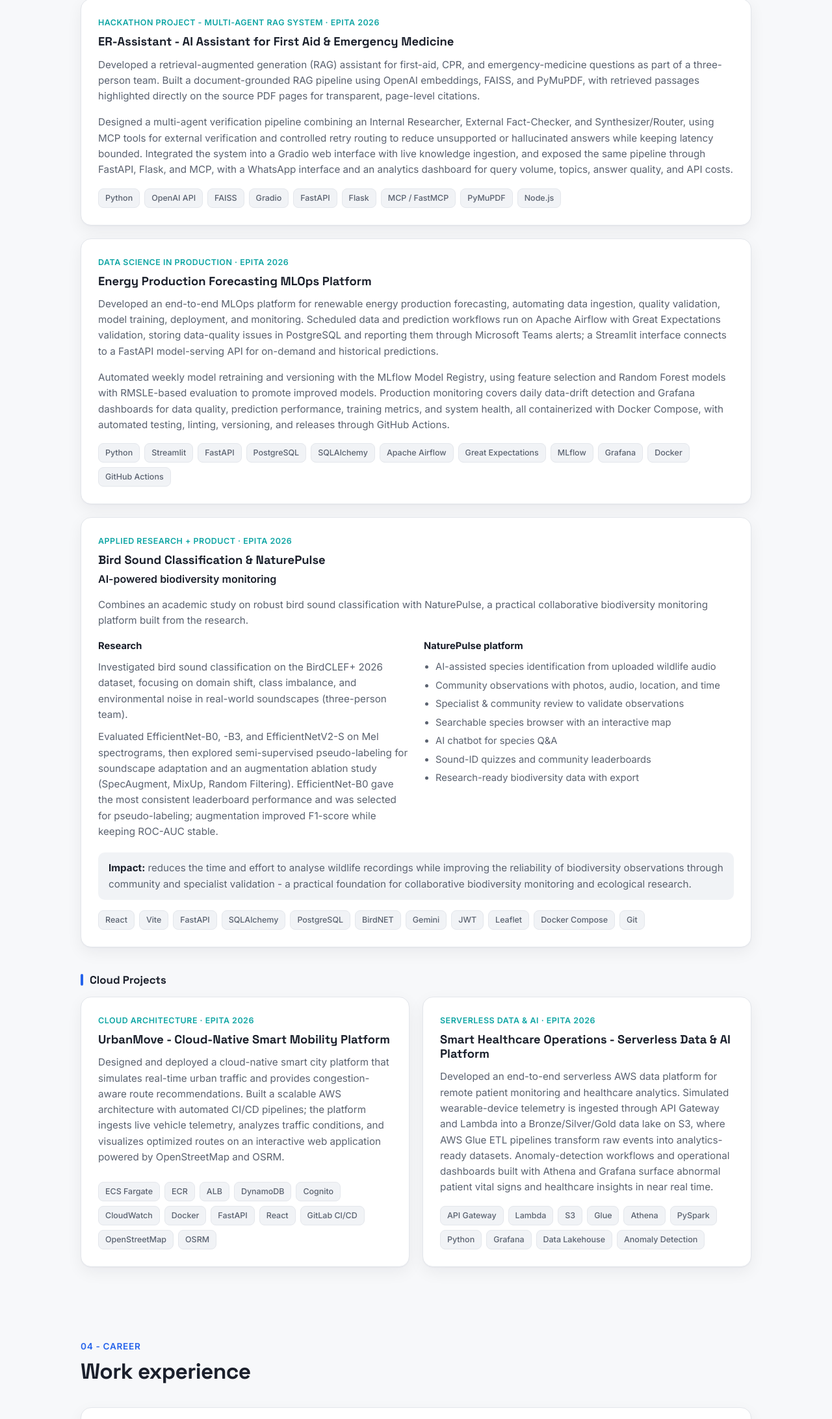
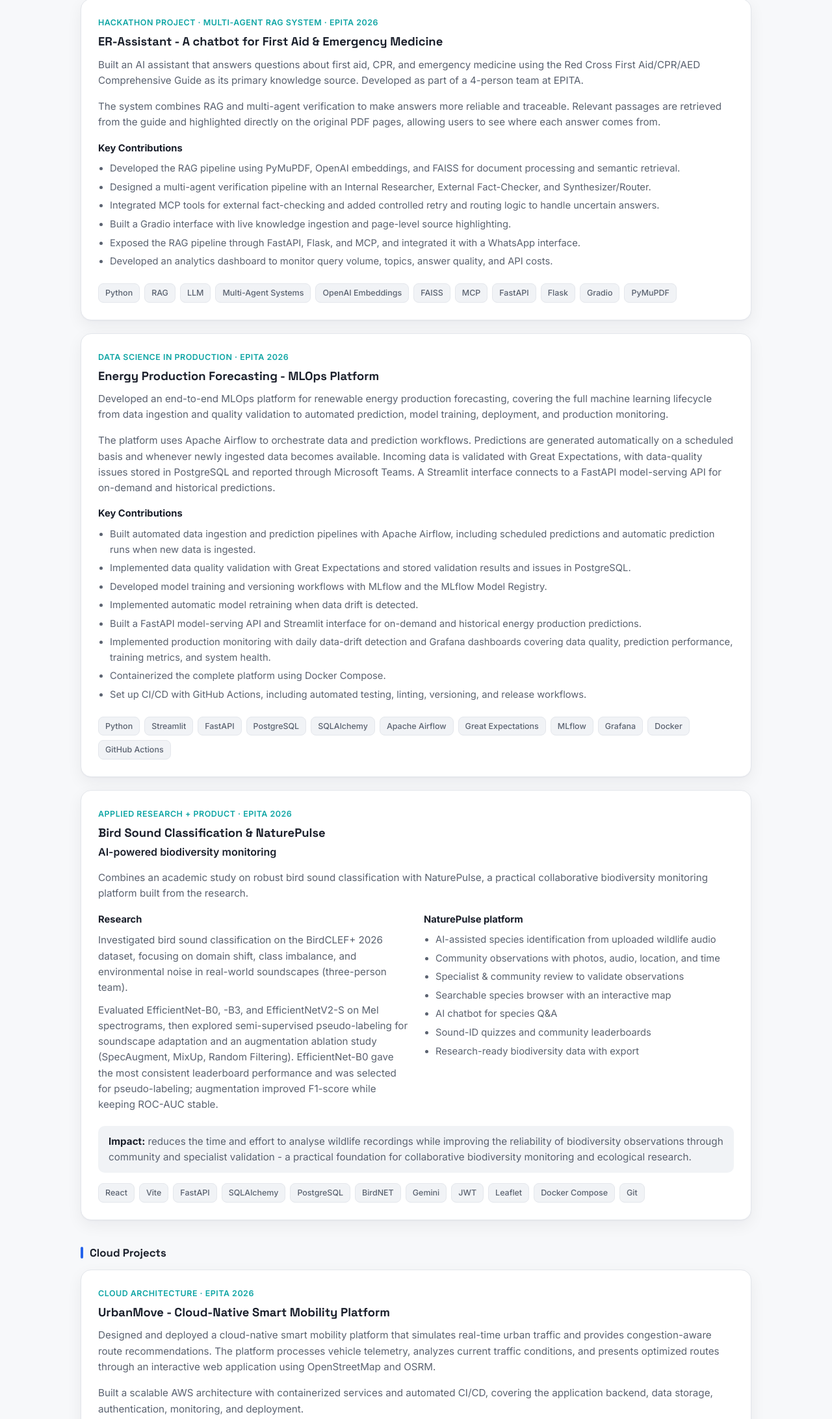
Before and after one commit to t-sapalyu/aboutme, a plain HTML site: page index.html in a window 1280 px wide. Shown: the part 1658-3842 px from the top of the page at 65% size. Drawn offline with Linux system fonts and the light colour scheme.

Commit message:
Update project descriptions, roles, and site URL
Refresh ER-Assistant, Energy Forecasting, UrbanMove and Smart Healthcare
cards with key contributions; update role title, skills, experience
technologies, and Open Graph/README URLs for the aboutme repo path.

Co-Authored-By: Claude Sonnet 5 <noreply@anthropic.com>

```diff
--- a/index.html
+++ b/index.html
@@ -11,7 +11,8 @@
   <meta property="og:title" content="Thin Sapal Yu - Software Engineer / AI &amp; Data Engineer" />
   <meta property="og:description" content="Software Engineer / AI &amp; Data Engineer seeking an internship from October 2026. 10+ years of software engineering, now building intelligent, data-driven solutions." />
   <meta property="og:type" content="website" />
-  <meta property="og:image" content="assets/profile.png" />
+  <meta property="og:url" content="https://t-sapalyu.github.io/aboutme/" />
+  <meta property="og:image" content="https://t-sapalyu.github.io/aboutme/assets/profile.png" />
 
   <link rel="preconnect" href="https://fonts.googleapis.com" />
   <link rel="preconnect" href="https://fonts.gstatic.com" crossorigin />
@@ -355,47 +356,62 @@
       <h3 class="proj-subhead">Applied AI &amp; Data Science</h3>
       <div class="proj-grid">
         <div class="card proj-card featured">
-          <span class="tag">Hackathon Project - Multi-Agent RAG System · EPITA 2026</span>
-          <h3>ER-Assistant - AI Assistant for First Aid &amp; Emergency Medicine</h3>
+          <span class="tag">Hackathon Project · Multi-Agent RAG System · EPITA 2026</span>
+          <h3>ER-Assistant - A chatbot for First Aid &amp; Emergency Medicine</h3>
           <p>
-            Developed a retrieval-augmented generation (RAG) assistant for first-aid, CPR, and
-            emergency-medicine questions as part of a three-person team. Built a document-grounded RAG
-            pipeline using OpenAI embeddings, FAISS, and PyMuPDF, with retrieved passages highlighted
-            directly on the source PDF pages for transparent, page-level citations.
+            Built an AI assistant that answers questions about first aid, CPR, and emergency medicine
+            using the Red Cross First Aid/CPR/AED Comprehensive Guide as its primary knowledge source.
+            Developed as part of a 4-person team at EPITA.
           </p>
           <p>
-            Designed a multi-agent verification pipeline combining an Internal Researcher, External
-            Fact-Checker, and Synthesizer/Router, using MCP tools for external verification and controlled
-            retry routing to reduce unsupported or hallucinated answers while keeping latency bounded.
-            Integrated the system into a Gradio web interface with live knowledge ingestion, and exposed the
-            same pipeline through FastAPI, Flask, and MCP, with a WhatsApp interface and an analytics
-            dashboard for query volume, topics, answer quality, and API costs.
+            The system combines RAG and multi-agent verification to make answers more reliable and
+            traceable. Relevant passages are retrieved from the guide and highlighted directly on the
+            original PDF pages, allowing users to see where each answer comes from.
           </p>
+          <h4>Key Contributions</h4>
+          <ul class="feat-list" style="margin-bottom:16px;">
+            <li>Developed the RAG pipeline using PyMuPDF, OpenAI embeddings, and FAISS for document processing and semantic retrieval.</li>
+            <li>Designed a multi-agent verification pipeline with an Internal Researcher, External Fact-Checker, and Synthesizer/Router.</li>
+            <li>Integrated MCP tools for external fact-checking and added controlled retry and routing logic to handle uncertain answers.</li>
+            <li>Built a Gradio interface with live knowledge ingestion and page-level source highlighting.</li>
+            <li>Exposed the RAG pipeline through FastAPI, Flask, and MCP, and integrated it with a WhatsApp interface.</li>
+            <li>Developed an analytics dashboard to monitor query volume, topics, answer quality, and API costs.</li>
+          </ul>
           <div class="proj-tech">
-            <span class="chip">Python</span><span class="chip">OpenAI API</span>
-            <span class="chip">FAISS</span><span class="chip">Gradio</span>
-            <span class="chip">FastAPI</span><span class="chip">Flask</span>
-            <span class="chip">MCP / FastMCP</span><span class="chip">PyMuPDF</span>
-            <span class="chip">Node.js</span>
+            <span class="chip">Python</span><span class="chip">RAG</span>
+            <span class="chip">LLM</span><span class="chip">Multi-Agent Systems</span>
+            <span class="chip">OpenAI Embeddings</span><span class="chip">FAISS</span>
+            <span class="chip">MCP</span><span class="chip">FastAPI</span>
+            <span class="chip">Flask</span><span class="chip">Gradio</span>
+            <span class="chip">PyMuPDF</span>
           </div>
         </div>
         <div class="card proj-card featured">
           <span class="tag">Data Science in Production · EPITA 2026</span>
-          <h3>Energy Production Forecasting MLOps Platform</h3>
+          <h3>Energy Production Forecasting - MLOps Platform</h3>
           <p>
-            Developed an end-to-end MLOps platform for renewable energy production forecasting, automating
-            data ingestion, quality validation, model training, deployment, and monitoring. Scheduled data
-            and prediction workflows run on Apache Airflow with Great Expectations validation, storing
-            data-quality issues in PostgreSQL and reporting them through Microsoft Teams alerts; a Streamlit
-            interface connects to a FastAPI model-serving API for on-demand and historical predictions.
+            Developed an end-to-end MLOps platform for renewable energy production forecasting, covering
+            the full machine learning lifecycle from data ingestion and quality validation to automated
+            prediction, model training, deployment, and production monitoring.
           </p>
           <p>
-            Automated weekly model retraining and versioning with the MLflow Model Registry, using feature
-            selection and Random Forest models with RMSLE-based evaluation to promote improved models.
-            Production monitoring covers daily data-drift detection and Grafana dashboards for data quality,
-            prediction performance, training metrics, and system health, all containerized with Docker
-            Compose, with automated testing, linting, versioning, and releases through GitHub Actions.
+            The platform uses Apache Airflow to orchestrate data and prediction workflows. Predictions are
+            generated automatically on a scheduled basis and whenever newly ingested data becomes available.
+            Incoming data is validated with Great Expectations, with data-quality issues stored in PostgreSQL
+            and reported through Microsoft Teams. A Streamlit interface connects to a FastAPI model-serving
+            API for on-demand and historical predictions.
           </p>
+          <h4>Key Contributions</h4>
+          <ul class="feat-list" style="margin-bottom:16px;">
+            <li>Built automated data ingestion and prediction pipelines with Apache Airflow, including scheduled predictions and automatic prediction runs when new data is ingested.</li>
+            <li>Implemented data quality validation with Great Expectations and stored validation results and issues in PostgreSQL.</li>
+            <li>Developed model training and versioning workflows with MLflow and the MLflow Model Registry.</li>
+            <li>Implemented automatic model retraining when data drift is detected.</li>
+            <li>Built a FastAPI model-serving API and Streamlit interface for on-demand and historical energy production predictions.</li>
+            <li>Implemented production monitoring with daily data-drift detection and Grafana dashboards covering data quality, prediction performance, training metrics, and system health.</li>
+            <li>Containerized the complete platform using Docker Compose.</li>
+            <li>Set up CI/CD with GitHub Actions, including automated testing, linting, versioning, and release workflows.</li>
+          </ul>
           <div class="proj-tech">
             <span class="chip">Python</span><span class="chip">Streamlit</span>
             <span class="chip">FastAPI</span><span class="chip">PostgreSQL</span>
@@ -461,42 +477,69 @@
       <div class="proj-group">
       <h3 class="proj-subhead">Cloud Projects</h3>
       <div class="proj-grid">
-        <div class="card proj-card">
+        <div class="card proj-card featured">
           <span class="tag">Cloud Architecture · EPITA 2026</span>
           <h3>UrbanMove - Cloud-Native Smart Mobility Platform</h3>
           <p>
-            Designed and deployed a cloud-native smart city platform that simulates real-time urban
-            traffic and provides congestion-aware route recommendations. Built a scalable AWS architecture
-            with automated CI/CD pipelines; the platform ingests live vehicle telemetry, analyzes traffic
-            conditions, and visualizes optimized routes on an interactive web application powered by
-            OpenStreetMap and OSRM.
+            Designed and deployed a cloud-native smart mobility platform that simulates real-time urban
+            traffic and provides congestion-aware route recommendations. The platform processes vehicle
+            telemetry, analyzes current traffic conditions, and presents optimized routes through an
+            interactive web application using OpenStreetMap and OSRM.
           </p>
+          <p>
+            Built a scalable AWS architecture with containerized services and automated CI/CD, covering
+            the application backend, data storage, authentication, monitoring, and deployment.
+          </p>
+          <h4>Key Contributions</h4>
+          <ul class="feat-list" style="margin-bottom:16px;">
+            <li>Designed and deployed the AWS cloud architecture using ECS Fargate, ECR, Application Load Balancer, DynamoDB, Cognito, and CloudWatch.</li>
+            <li>Developed the FastAPI backend for vehicle telemetry processing, traffic analysis, and route recommendations.</li>
+            <li>Built the React web application to visualize traffic conditions and optimized routes using OpenStreetMap and OSRM.</li>
+            <li>Containerized application services with Docker and deployed them on AWS ECS Fargate.</li>
+            <li>Implemented CI/CD pipelines with GitLab CI/CD to automate application builds, container publishing, and deployment.</li>
+            <li>Integrated AWS Cognito for user authentication and CloudWatch for application and infrastructure monitoring.</li>
+          </ul>
           <div class="proj-tech">
-            <span class="chip">ECS Fargate</span><span class="chip">ECR</span>
-            <span class="chip">ALB</span><span class="chip">DynamoDB</span>
-            <span class="chip">Cognito</span><span class="chip">CloudWatch</span>
-            <span class="chip">Docker</span><span class="chip">FastAPI</span>
-            <span class="chip">React</span><span class="chip">GitLab CI/CD</span>
-            <span class="chip">OpenStreetMap</span><span class="chip">OSRM</span>
+            <span class="chip">AWS</span><span class="chip">ECS Fargate</span>
+            <span class="chip">ECR</span><span class="chip">Application Load Balancer</span>
+            <span class="chip">DynamoDB</span><span class="chip">Cognito</span>
+            <span class="chip">CloudWatch</span><span class="chip">Docker</span>
+            <span class="chip">FastAPI</span><span class="chip">React</span>
+            <span class="chip">GitLab CI/CD</span><span class="chip">OpenStreetMap</span>
+            <span class="chip">OSRM</span>
           </div>
         </div>
-        <div class="card proj-card">
+        <div class="card proj-card featured">
           <span class="tag">Serverless Data &amp; AI · EPITA 2026</span>
           <h3>Smart Healthcare Operations - Serverless Data &amp; AI Platform</h3>
           <p>
             Developed an end-to-end serverless AWS data platform for remote patient monitoring and
-            healthcare analytics. Simulated wearable-device telemetry is ingested through API Gateway and
-            Lambda into a Bronze/Silver/Gold data lake on S3, where AWS Glue ETL pipelines transform raw
-            events into analytics-ready datasets. Anomaly-detection workflows and operational dashboards
-            built with Athena and Grafana surface abnormal patient vital signs and healthcare insights in
-            near real time.
+            healthcare analytics. The platform simulates wearable-device telemetry and processes it through
+            a Bronze/Silver/Gold data lake architecture, transforming raw events into analytics-ready
+            datasets for anomaly detection and operational monitoring.
           </p>
+          <p>
+            Built the platform using managed AWS services, with AWS Glue and PySpark handling data
+            transformation and Amazon Athena providing SQL-based analytics. Grafana dashboards visualize
+            patient vital signs and operational metrics, helping identify abnormal readings and monitor
+            healthcare activity in near real time.
+          </p>
+          <h4>Key Contributions</h4>
+          <ul class="feat-list" style="margin-bottom:16px;">
+            <li>Designed a serverless AWS data architecture using API Gateway, Lambda, S3, Glue, and Athena.</li>
+            <li>Built a Bronze/Silver/Gold data lake to organize raw telemetry, processed data, and analytics-ready datasets.</li>
+            <li>Developed AWS Glue ETL pipelines with PySpark to clean, transform, and prepare wearable-device telemetry for analysis.</li>
+            <li>Implemented anomaly-detection workflows to identify abnormal patient vital signs from telemetry data.</li>
+            <li>Built analytical queries with Amazon Athena for healthcare monitoring and operational analysis.</li>
+            <li>Developed Grafana dashboards to visualize vital signs, anomalies, and operational metrics in near real time.</li>
+            <li>Containerized and automated the data-processing components where appropriate using Python-based workflows.</li>
+          </ul>
           <div class="proj-tech">
-            <span class="chip">API Gateway</span><span class="chip">Lambda</span>
-            <span class="chip">S3</span><span class="chip">Glue</span>
-            <span class="chip">Athena</span><span class="chip">PySpark</span>
-            <span class="chip">Python</span><span class="chip">Grafana</span>
-            <span class="chip">Data Lakehouse</span><span class="chip">Anomaly Detection</span>
+            <span class="chip">AWS</span><span class="chip">API Gateway</span>
+            <span class="chip">Lambda</span><span class="chip">S3</span>
+            <span class="chip">Glue</span><span class="chip">Athena</span>
+            <span class="chip">PySpark</span><span class="chip">Python</span>
+            <span class="chip">Grafana</span>
           </div>
         </div>
       </div>
```
Also changed, not shown: 1 other file.
